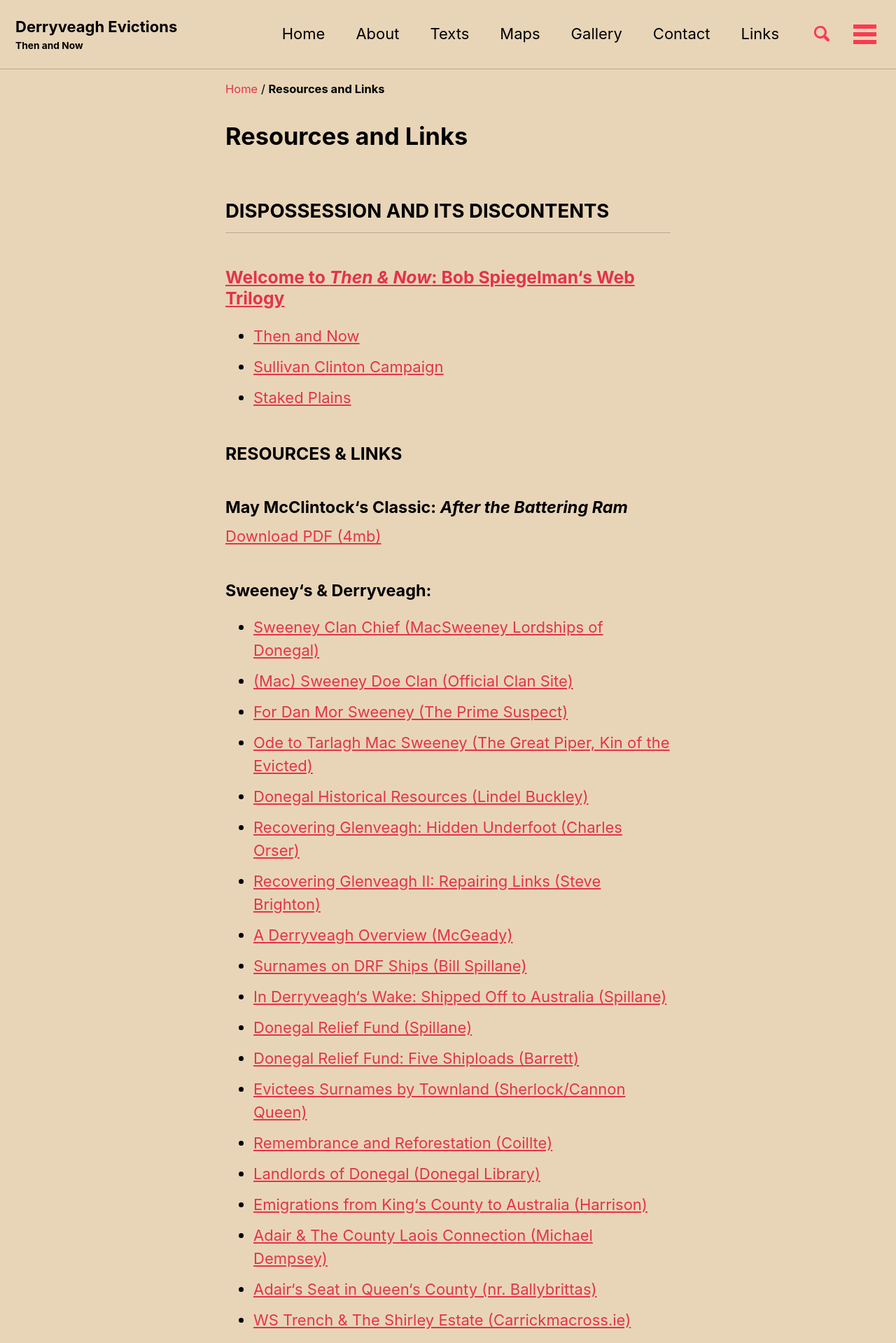
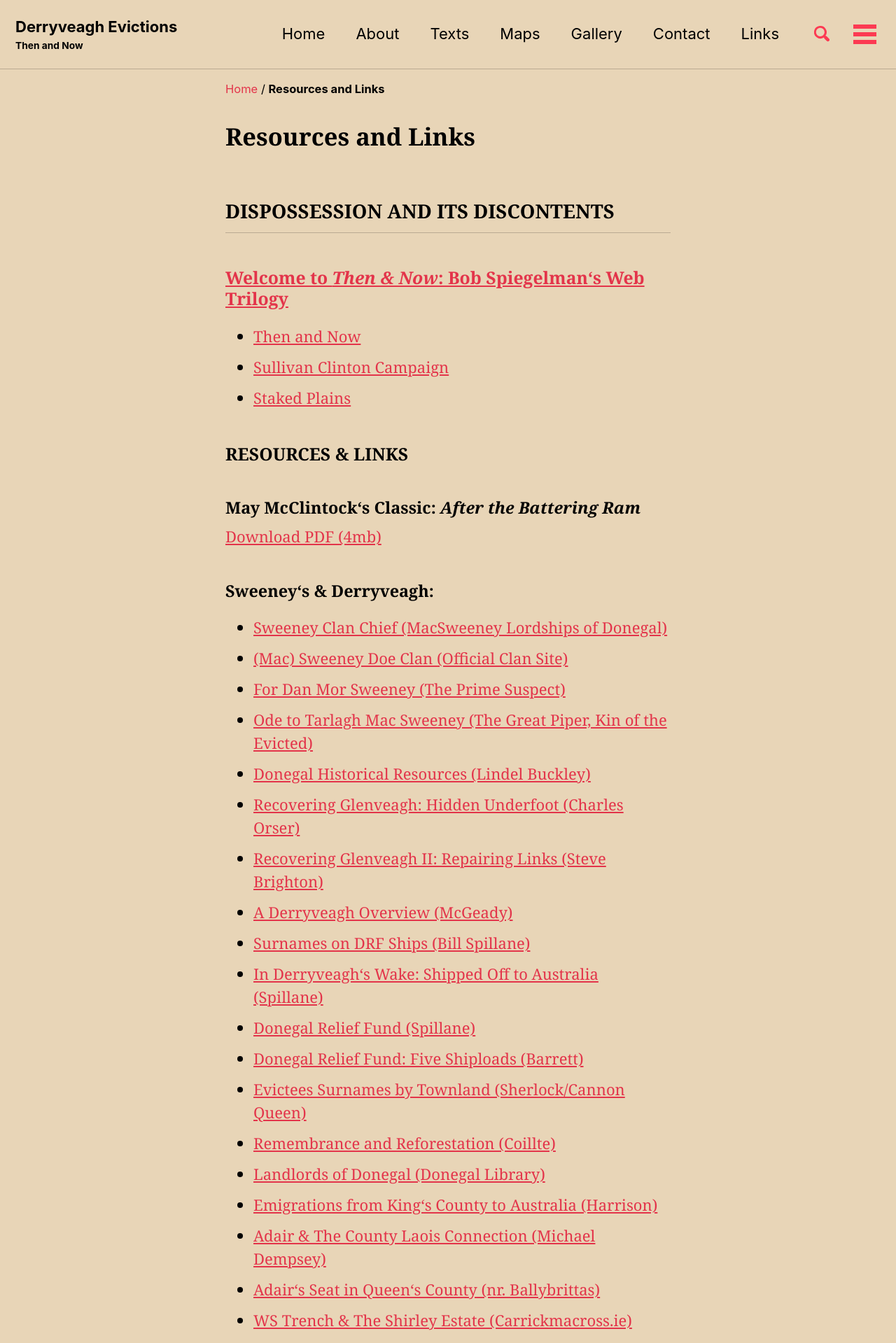
Before and after one commit to adamdjbrett/derryveagh-new, a Jekyll site: the page built from _pages/links.md, in a window 1280 px wide. Shown: the top 1919 px of the page at 70% size. Built offline with Jekyll 4.4.1, drawn with Linux system fonts in a browser that asks for light colours; cached includes are drawn as plain includes; nearby versions of some CDN libraries.

Commit message:
Update _variables.scss
changing
$sans-serif ~> $serif

```diff
--- a/_sass/minimal-mistakes/_variables.scss
+++ b/_sass/minimal-mistakes/_variables.scss
@@ -29,9 +29,9 @@ $bodoni: "Bodoni MT", serif !default;
 $calisto: "Calisto MT", serif !default;
 $garamond: Garamond, serif !default;
 
-$global-font-family: $sans-serif !default;
-$header-font-family: $sans-serif !default;
-$caption-font-family: $serif !default;
+$global-font-family: $serif !default;
+$header-font-family: $serif !default;
+$caption-font-family: $sans-serif !default;
 
 /* type scale */
 $type-size-1: 2.441em !default; // ~39.056px
```
